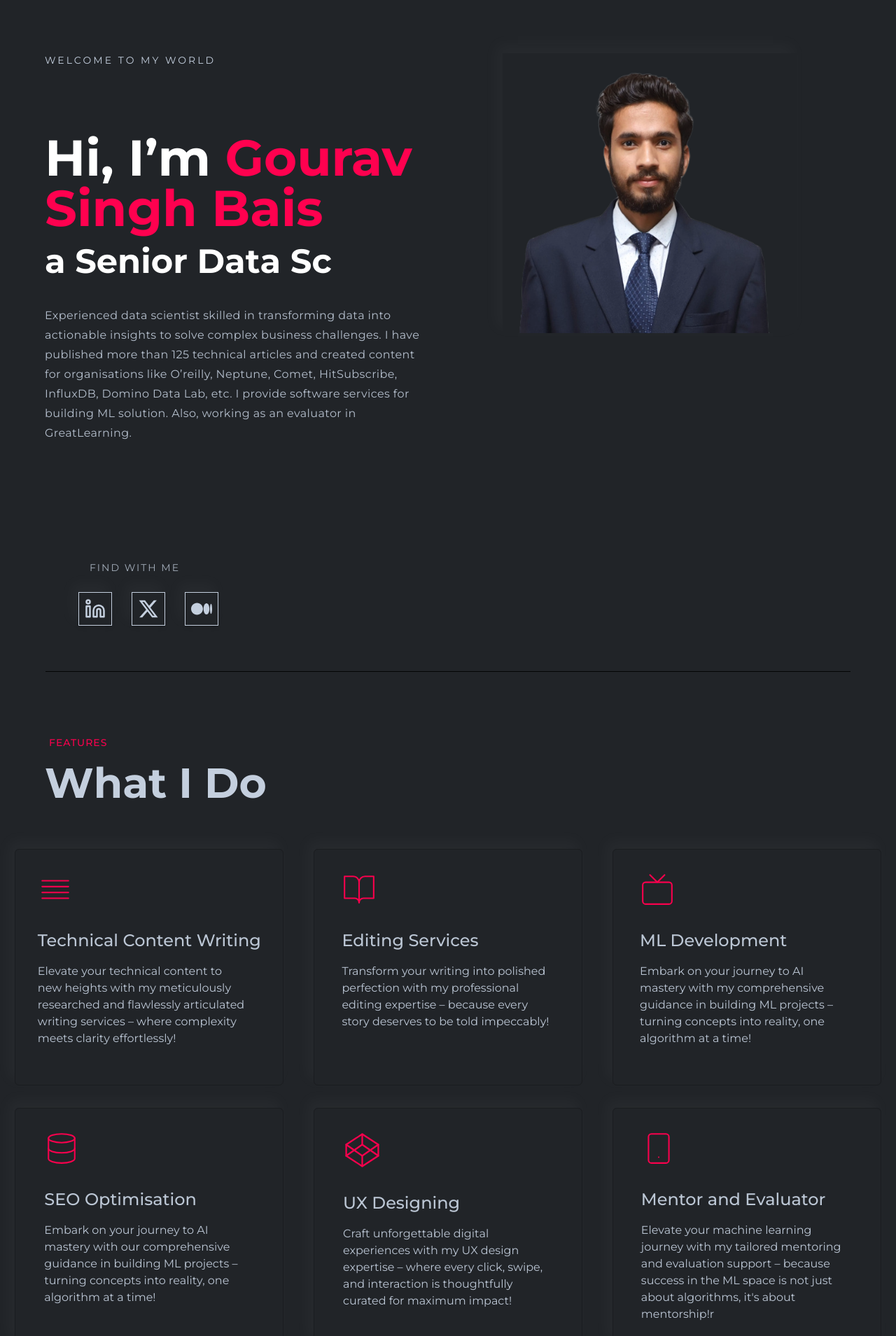
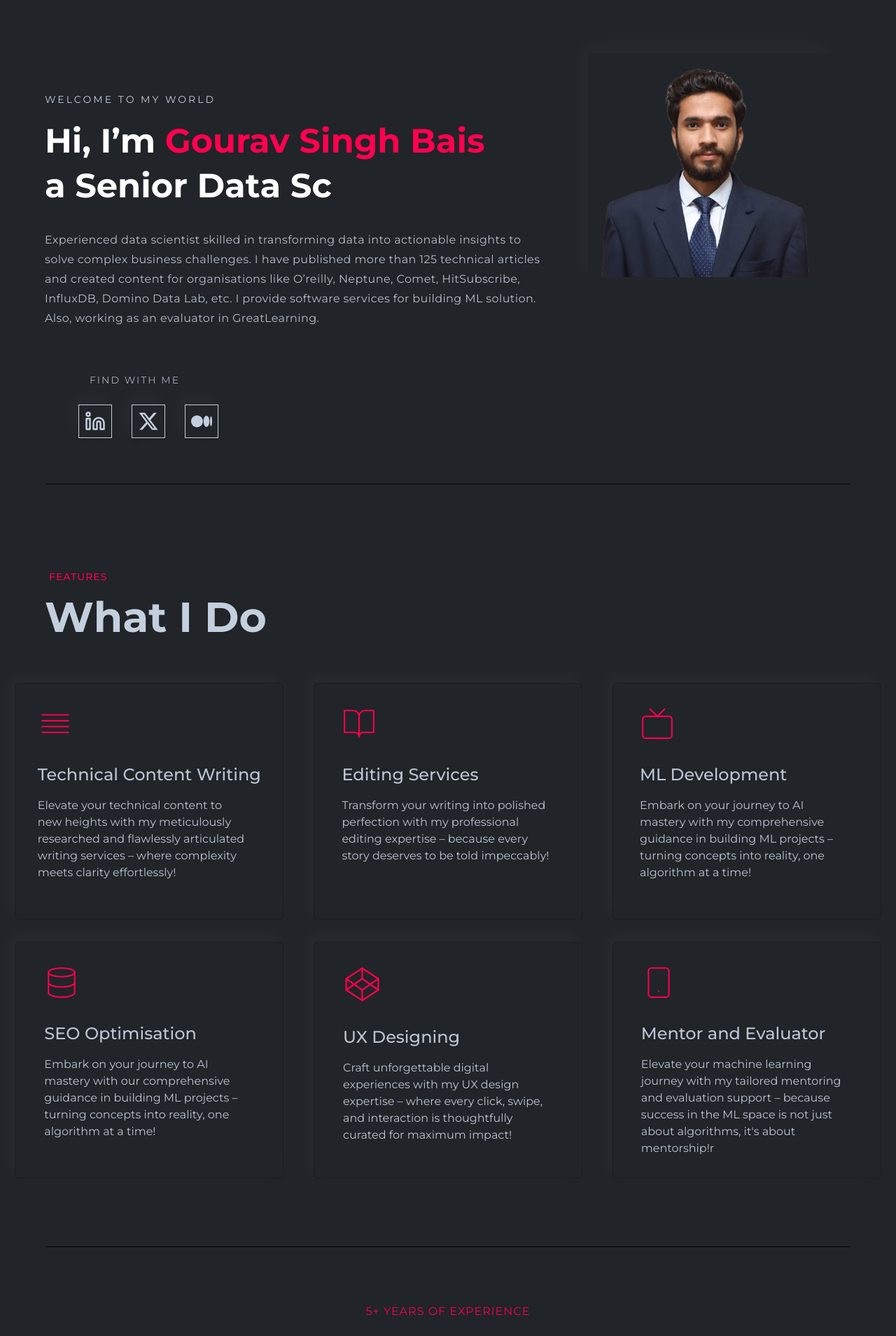
Before and after one commit to lokesh1pawar/react-portfolio-2024, a React (Create React App) app: page / in a window 1280 px wide. Shown: the part 80-1989 px from the top of the page at 70% size. Built offline with nearby package versions, Linux system fonts and the light colour scheme.

Commit message:
final push

```diff
--- a/src/components/Contacts.js
+++ b/src/components/Contacts.js
@@ -35,7 +35,7 @@ const Contacts = () => {
                         {/* Social Icons  */}
                         <div>
                             <p className='uppercase text-navFontColor let-space-social opacity-80 mt-10'>Find with me</p>
-                            <div className='flex space-x-6 mt-6 w-full justify-center'>
+                            <div className='flex space-x-6 mt-6 w-full justify-center md:justify-start xs'>
                                 <div className='img-box-white hover:text-slate-400 hover:shadow-lg hover:-translate-y-2 ease-in-out transform transition duration-500'>
                                     <a href="https://www.linkedin.com/in/gourav-singh-bais/" target="_blank" rel="noopener noreferrer">
                                         <FiLinkedin className="text-4xl sm:text-5xl text-navFontColor border border-navFontColor box-full p-2 shadow-md hover:text-redForHoverNav ease-in-out duration-300" />
--- a/src/components/Features.js
+++ b/src/components/Features.js
@@ -3,7 +3,7 @@ import React from 'react'
 const Features = () => {
     return (
         <>
-        <div id="features" className="min-h-screen bg-bgMain text-navFontColor font-custom1 font-custom2 mt-6">
+        <div id="features" className="min-h-screen bg-bgMain text-navFontColor font-custom1 font-custom2 ">
             {/* <h1 className="text-4xl font-bold text-white">Features Section</h1> */}
             <span className='uppercase text-redFeature let-space-features font-14 font-medium margin-left-70'>Features</span>
             <h2 className='text-navFontColor text-6xl font-bold mt-4 ml-16'>What I Do</h2>
@@ -90,7 +90,7 @@ const Features = () => {
             </div>
         </div>
             {/* divider separator line  */}
-            {/* <div className='divider-saprate opacity-90'></div> */}
+            <div className='divider-saprate opacity-90'></div>
        </>
     )
 }
--- a/src/components/Footer.js
+++ b/src/components/Footer.js
@@ -11,7 +11,7 @@ const Footer = () => {
     {/* divider separator line  */}
     <div className='divider-saprate-footer opacity-90 mt-14'></div>
 
-    <div className='relative p-[20px] justify-center flex'>
+    <div className='relative p-[20px] justify-center flex '>
     <p className='text-navHoverUl text-lg'>© 2024. All rights reserved by Machine Learning Hub</p>
      </div>
     </div>
--- a/src/components/Home.js
+++ b/src/components/Home.js
@@ -24,7 +24,7 @@ const Home = () => {
      <Features/>
 
 
-   {/* <Resume/> */}
+   <Resume/>
 
 
     <Testimonial/>
--- a/src/components/SocialIcons.js
+++ b/src/components/SocialIcons.js
@@ -6,7 +6,7 @@ import { FaMedium } from "react-icons/fa6";
 const SocialIcons = () => {
   return (
     <div className=''>
-          <p className='uppercase font-14 font-custom1 font-custom2 text-navFontColor let-space-social opacity-80 mt-20 ml-32'>Find with me</p>
+          <p className='uppercase font-14 font-custom1 font-custom2 text-navFontColor let-space-social opacity-80  ml-32'>Find with me</p>
 
                 <div className='flex space-x-7 ml-28 mt-6 w-44'>
                   <div className='img-box-white  hover:text-slate-400 hover:shadow-lg hover:-translate-y-2 ease-in-out transform transition duration-500'>
--- a/src/components/Testimonial.js
+++ b/src/components/Testimonial.js
@@ -8,11 +8,10 @@ const Testimonial = () => {
       {/* Divider separator line */}
       <div className='divider-saprate-footer opacity-90 mt-14'></div>
 
-      <div id='testimonial' className='flex flex-col justify-center items-center  font-custom1 font-custom2'>
+      <div id='testimonial' className='flex flex-col justify-center items-center  font-custom1 font-custom2 lg:mt-12 md:mt-12'>
         <div className='text-center'>
           <p className='uppercase text-redFeature let-space-features items-center justify-center flex'>What Clients Say</p>
           <h2 className='items-center justify-center text-navFontColor flex text-4xl font-bold mt-4 mb-6'>Testimonial</h2>
-          <div className='bg-violet-400 h-[4px] w-1/5 mt-1 mx-auto'></div>
           <TestimonialWidget reviews={reviews}/>
         </div>
       </div>
--- a/src/components/WelcomeHome.js
+++ b/src/components/WelcomeHome.js
@@ -40,36 +40,36 @@ const WelcomeHome = () => {
             {/* Content Box */}
             <div className='w-full p-8 lg:p-16 flex flex-col lg:flex-row'>
 
-                <div className="lg:w-1/2 lg:pr-10">
-                    <p className="text-navFontColor font-custom1 font-custom2 let-space text-left font-14 uppercase">
+                <div className="lg:w-[65%] lg:pr-10">
+                    <p className="text-navFontColor font-custom1 font-custom2 let-space  text-left font-14 uppercase mt-14">
                         Welcome to my world
                     </p>
-                    <h1 className='text-white text-5xl lg:text-7xl font-bold font-custom1 font-custom2 mt-4 lg:mt-[92px] text-left'>
+                    <h1 className='text-white mt-3 text-2xl lg:text-5xl font-bold font-custom1 font-custom2 lg:mt-6 md:mt-6 sm:mt-6 text-left sm:text-3xl'>
                         Hi, I’m <span className='text-redForName'>Gourav Singh Bais</span>
                     </h1>
-                    <div className="mt-4 text-3xl lg:text-5xl font-custom1 font-custom2 text-left">
+                    <div className="mt-4 lg:text-5xl md:text-4xl text-xl font-custom1 font-custom2 text-left">
                         <span className="text-white font-bold">a </span>
                         <span className="text-white font-bold ">{currentText}</span>
                     </div>
                     <div className='mt-6 lg:mt-10 opacity-90 font-custom1 font-custom2 text-left'>
                         <p className='text-navFontColor tracking-wide leading-7'>
                             Experienced data scientist skilled in transforming data into actionable insights to
-                            <br className='lg:hidden' /> solve complex business challenges. I have published more than 125 technical articles
-                            <br className='lg:hidden' /> and created content for organisations like O’reilly,
+                         solve complex business challenges. I have published more than 125 technical articles
+                                 and created content for organisations like O’reilly,
                             Neptune, Comet, HitSubscribe,
-                            <br className='lg:hidden' /> InfluxDB, Domino Data Lab, etc. I provide software services for building ML solution.
-                            <br className='lg:hidden' /> Also, working as an evaluator in GreatLearning.
+                                    InfluxDB, Domino Data Lab, etc. I provide software services for building ML solution.
+                                Also, working as an evaluator in GreatLearning.
                         </p>
                     </div>
                 </div>
                 {/* Image Box */}
-                <div className="lg:w-1/2 flex justify-center items-flex-start mt-6 lg:mt-0 align-flex-start">
-                    <img className='img-height-home img-box img-box-white' src="gourav.png" alt="Gourav image" />
+                <div className="lg:w-[35%] flex justify-center items-flex-start mt-6 md:mt-12 lg:mt-0 align-flex-start">
+                    <img className='h-[22rem] w-[350px] sm:h-[20rem] img-box img-box-white xyz' src="gourav.png" alt="Gourav image" />
                 </div>
 
             </div>
             {/* Find with me Social Icons */}
-            <div className="flex justify-center lg:justify-start mt-6">
+            <div className="flex justify-center lg:justify-start mr-24 md:mr-28">
                 <SocialIcons />
             </div>
 
--- a/src/components/resume/Resume.js
+++ b/src/components/resume/Resume.js
@@ -2,8 +2,8 @@ import React from 'react'
 import { Tab, Tabs, TabList, TabPanel } from 'react-tabs';
 import 'react-tabs/style/react-tabs.css';
 import './resume.css';
-import { LuGraduationCap } from "react-icons/lu";
-import { GoBriefcase } from "react-icons/go";
+// import { LuGraduationCap } from "react-icons/lu";
+// import { GoBriefcase } from "react-icons/go";
 
 
 const Resume = () => {
--- a/src/components/testimonial/Card.js
+++ b/src/components/testimonial/Card.js
@@ -4,7 +4,7 @@ import {FaQuoteLeft, FaQuoteRight } from 'react-icons/fa'
 export const Card = ({review}) => {
     return (
         <div className='flex flex-col md:relative '>
-            <div className='absolute top-[-7rem] z-[10] mx-auto'>
+            <div className='absolute top-[-7rem] z-[10] mx-auto hidden md:block '>
                 <img
                     className='aspect-square rounded-full w-[140px] h-[140px] z-25'
                     src={review.image} alt=''/>
@@ -12,7 +12,7 @@ export const Card = ({review}) => {
             </div>
             <div className='text-center mt-7'>
                 <p className='font-bold text-inputtxt tracking-wider text-3xl capitalize'>{review.name}</p>
-                <p className='text-inputtxt text-lg uppercase text-sm mt-2'>{review.job}</p>
+                <p className='text-inputtxt uppercase text-sm mt-2'>{review.job}</p>
             </div>
             <div className='text-gray-500 mx-auto mt-5'>
                 <FaQuoteLeft/>
--- a/src/index.css
+++ b/src/index.css
@@ -48,11 +48,6 @@ box-shadow: rgba(214, 212, 212, 0.03)
 -7px -10px 20px 3px
 }
 
-.img-height-home{
-  height: 25rem;
-  width: 420px;
-}
-
 .divider-saprate{
   /* width: 90%; */
   height: 1px;
@@ -69,8 +64,8 @@ box-shadow: rgba(214, 212, 212, 0.03)
 }
 
 /* lg - 1024px  */
-@media (min-width: 430px) {
-  .img-height-home{
-    /* margin-left: 43px; */
+@media (min-width: 393px) {
+  .xyz{
+    /* height: 20rem; */
   }
  }
--- a/tailwind.config.js
+++ b/tailwind.config.js
@@ -7,6 +7,9 @@ module.exports = {
     extend: {
       margin: {
         '50px': '50px',
+      },
+      screens: {
+        // 'sm': '393px', // Custom breakpoint for 394px
       },
       colors: {
         customColor: '#212428', // bg-color for whole site
```
Also changed, not shown: src/components/Navbar.js (+30 -2 lines).
